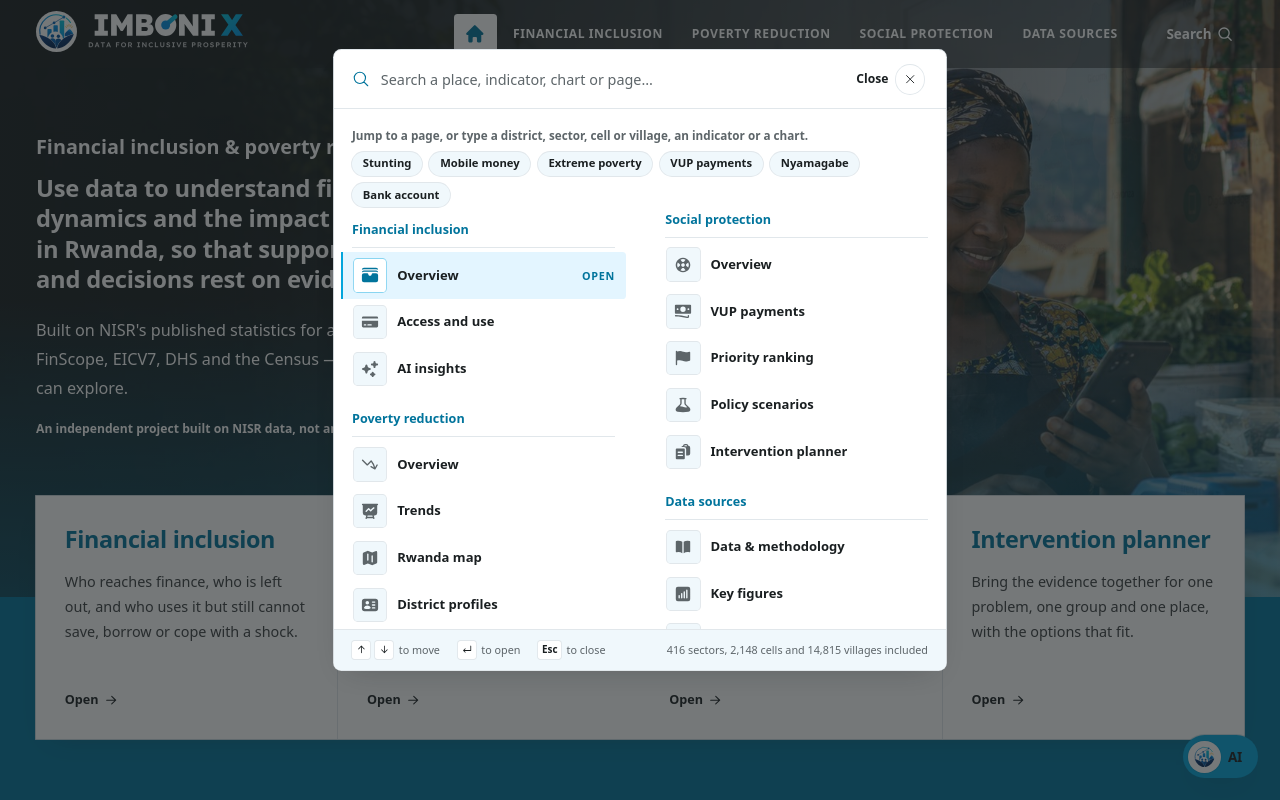
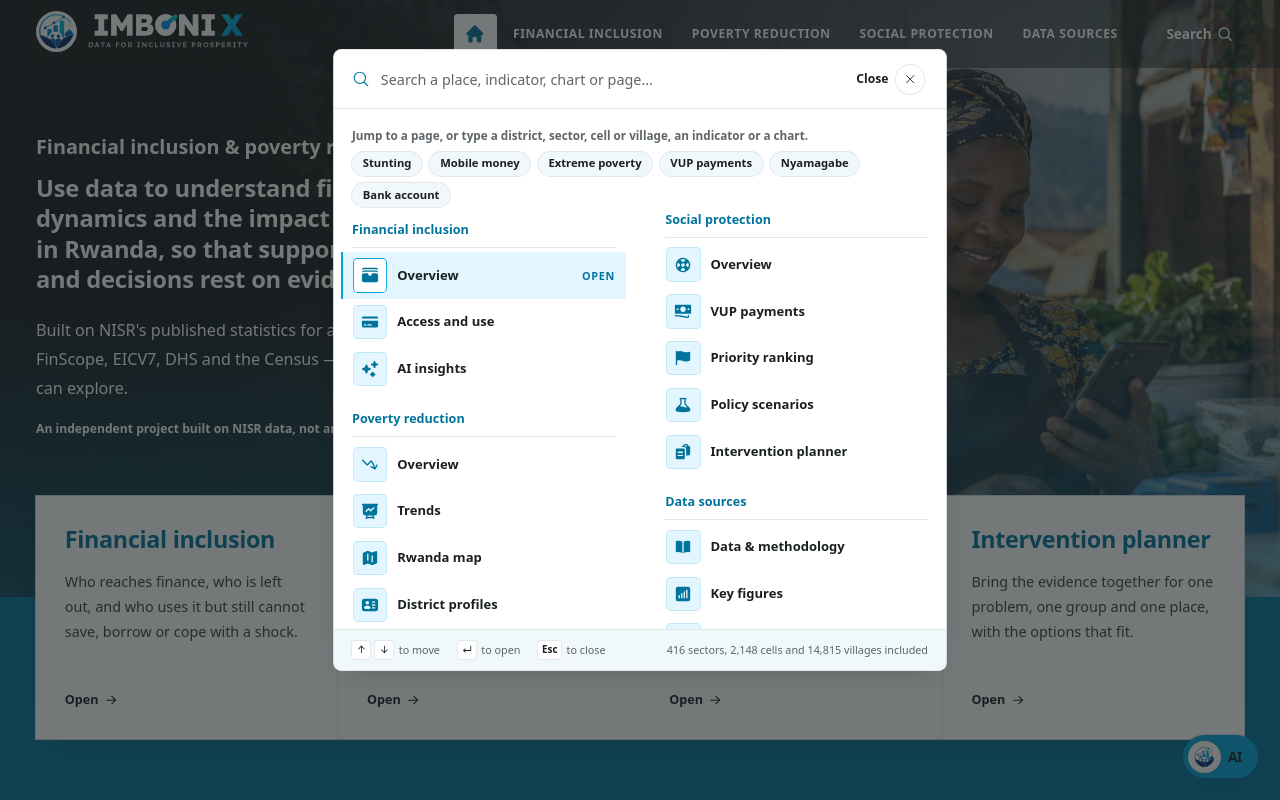
Before and after one commit to dieumerci-niyonkuru/imbonix-nisr-hackathon-2026, a Next.js app in the folder apps/web/: page / in a window 1280 px wide. Both pictures are taken after a click on the button "Search". Shown: the top 800 px of the page. Built offline with nearby package versions, Linux system fonts and the light colour scheme.

Commit message:
style: brand-cyan result icons in search
Colour every result icon in the logo's cyan instead of grey, on a soft
cyan tile, so the palette reads as part of the brand. The selected row
lifts its icon onto a white tile with a stronger cyan ring.

```diff
--- a/apps/web/src/components/layout/site-search.tsx
+++ b/apps/web/src/components/layout/site-search.tsx
@@ -459,7 +459,7 @@ export function SiteSearch({
         <span
           className={cn(
             "flex h-9 w-9 shrink-0 items-center justify-center rounded-lg ring-1 transition-colors",
-            selected ? "bg-white text-cyan-ink ring-cyan/40" : "bg-paper text-muted ring-line",
+            selected ? "bg-white text-cyan-ink ring-cyan" : "bg-cyan-soft text-cyan-ink ring-cyan/25",
           )}
           aria-hidden="true"
         >
```
